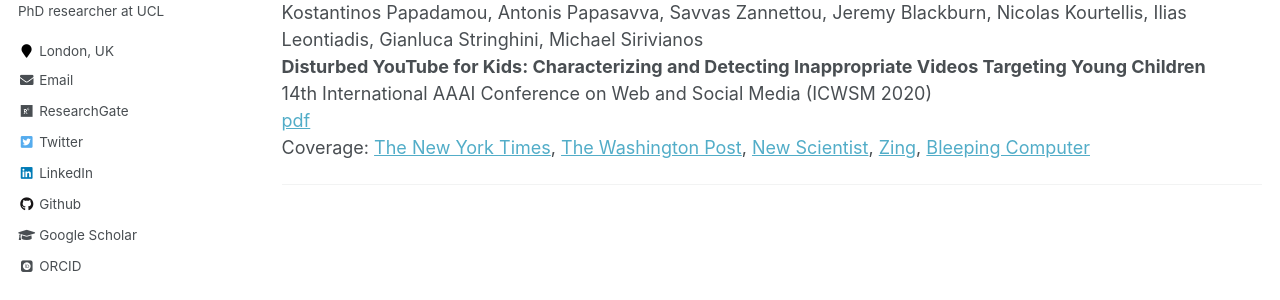
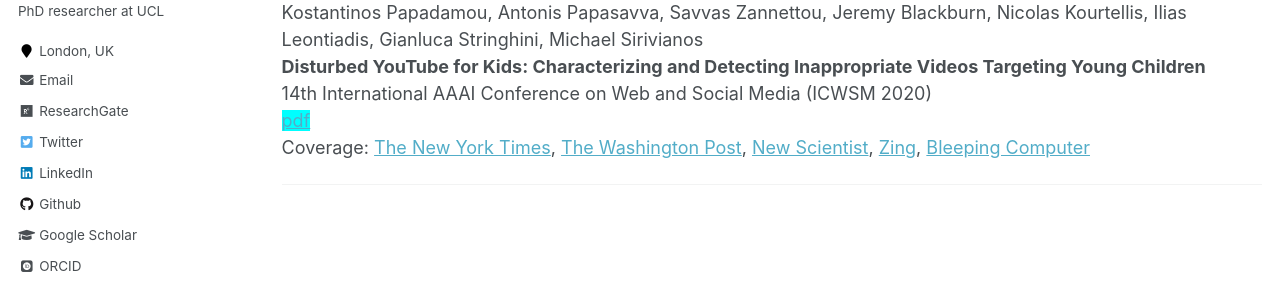
Before and after one commit to mattyhryan/mattyhryan.github.io, a Jekyll site: the page built from _pages/publications.md, in a window 1280 px wide. Shown: the part 293-593 px from the top of the page. Built offline with Jekyll 4.4.1, drawn with Linux system fonts in a browser that asks for light colours; some web fonts are replaced.

Commit message:
highlight

```diff
--- a/_pages/publications.md
+++ b/_pages/publications.md
@@ -16,7 +16,7 @@ For a full list of my publications you can visit my [Google Scholar](https://sch
 Kostantinos Papadamou, Antonis Papasavva, Savvas Zannettou, Jeremy Blackburn, Nicolas Kourtellis, Ilias Leontiadis, Gianluca Stringhini, Michael Sirivianos
 **Disturbed YouTube for Kids: Characterizing and Detecting Inappropriate Videos Targeting Young Children**
 14th International AAAI Conference on Web and Social Media (ICWSM 2020)
-[pdf](/files/papadamou2020disturbed.pdf)
+<span style="background-color:#00FFFF">[pdf](/files/papadamou2020disturbed.pdf)</span>
 Coverage: [The New York Times](https://www.nytimes.com/2019/06/14/opinion/youtube-algorithm.html), [The Washington Post](https://www.washingtonpost.com/technology/2019/03/14/youtube-says-it-bans-preteens-its-site-its-still-delivering-troubling-content-young-children/?noredirect=on), [New Scientist](https://institutions.newscientist.com/article/2196040-children-can-find-inappropriate-videos-on-youtube-in-just-10-clicks/), [Zing](https://news.zing.vn/video-ban-nhan-nhan-va-o-li-tren-youtube-post923996.html), [Bleeping Computer](https://www.bleepingcomputer.com/news/security/researchers-create-algorithm-to-protect-kids-from-disturbing-youtube-videos/)
 
 ---
```
